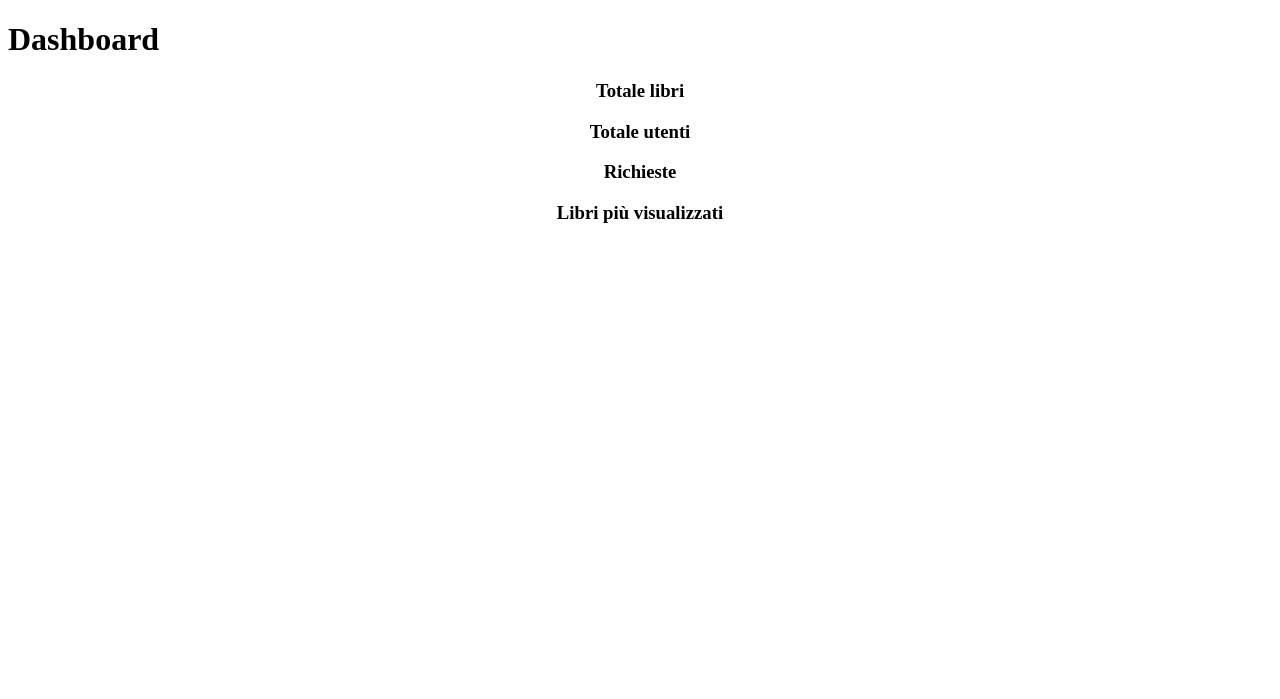
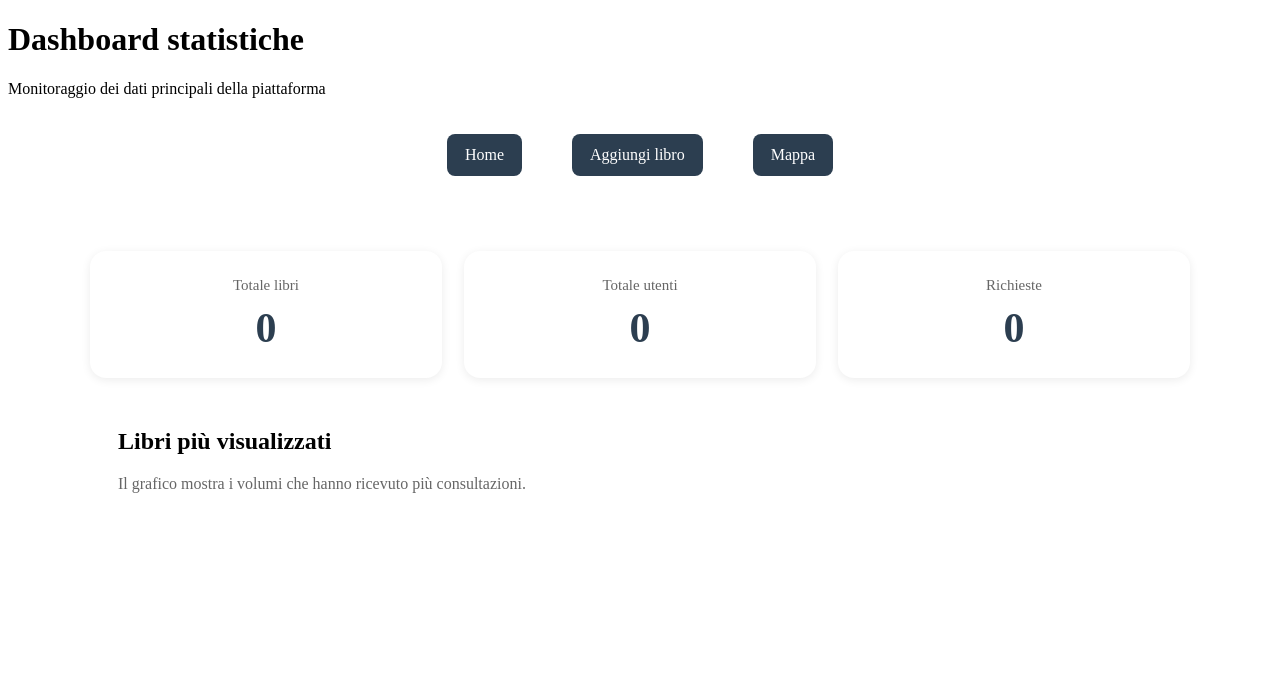
Before and after one commit to Theark86/condivisione-patrimonio-librario-agro-aversano, a PHP site: page /pages/dashboard.html in a window 1280 px wide. Shown: the top 699 px of the page. Run offline with PHP 8.4, Linux system fonts and the light colour scheme; a map, chart or similar area stays blank.

Commit message:
Migliorata grafica dashboard statistiche

```diff
--- a/frontend/css/style.css
+++ b/frontend/css/style.css
@@ -175,3 +175,67 @@
         height: 500px;
     }
 }
+
+/* ===== DASHBOARD PAGE ===== */
+
+.dashboard-header {
+    padding-bottom: 25px;
+}
+
+.dashboard-layout {
+    max-width: 1100px;
+    margin: 30px auto;
+    padding: 0 20px;
+    display: grid;
+    grid-template-columns: repeat(3, 1fr);
+    gap: 22px;
+}
+
+.stat-card {
+    background: white;
+    border-radius: 16px;
+    padding: 26px 20px;
+    box-shadow: 0 2px 10px rgba(0,0,0,0.08);
+    text-align: center;
+}
+
+.stat-label {
+    display: block;
+    font-size: 15px;
+    color: #666;
+    margin-bottom: 10px;
+}
+
+.stat-card strong {
+    font-size: 42px;
+    color: #2c3e50;
+}
+
+.chart-card {
+    grid-column: 1 / -1;
+    padding: 28px;
+    text-align: left;
+}
+
+.chart-card h2 {
+    margin-top: 0;
+}
+
+.chart-description {
+    color: #666;
+    margin-bottom: 25px;
+}
+
+#chart {
+    max-height: 420px;
+}
+
+@media (max-width: 850px) {
+    .dashboard-layout {
+        grid-template-columns: 1fr;
+    }
+
+    .stat-card strong {
+        font-size: 34px;
+    }
+}
--- a/frontend/pages/dashboard.html
+++ b/frontend/pages/dashboard.html
@@ -2,39 +2,47 @@
 <html lang="it">
 <head>
     <meta charset="UTF-8">
-    <title>Dashboard</title>
-
+    <title>Dashboard statistiche</title>
     <link rel="stylesheet" href="../css/style.css">
-
     <script src="https://cdn.jsdelivr.net/npm/chart.js"></script>
 </head>
 <body>
 
-<header>
-    <h1>Dashboard</h1>
+<header class="dashboard-header">
+    <h1>Dashboard statistiche</h1>
+    <p>Monitoraggio dei dati principali della piattaforma</p>
+
+    <nav class="nav-buttons">
+        <a href="index.html" class="button-link">Home</a>
+        <a href="add-book.html" class="button-link">Aggiungi libro</a>
+        <a href="map.html" class="button-link">Mappa</a>
+    </nav>
 </header>
 
-<main class="container">
+<main class="dashboard-layout">
 
-    <div class="card">
-        <h3>Totale libri</h3>
-        <p id="books-count"></p>
-    </div>
+    <section class="stat-card">
+        <span class="stat-label">Totale libri</span>
+        <strong id="books-count">0</strong>
+    </section>
 
-    <div class="card">
-        <h3>Totale utenti</h3>
-        <p id="users-count"></p>
-    </div>
+    <section class="stat-card">
+        <span class="stat-label">Totale utenti</span>
+        <strong id="users-count">0</strong>
+    </section>
 
-    <div class="card">
-        <h3>Richieste</h3>
-        <p id="requests-count"></p>
-    </div>
+    <section class="stat-card">
+        <span class="stat-label">Richieste</span>
+        <strong id="requests-count">0</strong>
+    </section>
 
-    <div class="card full-width">
-        <h3>Libri più visualizzati</h3>
+    <section class="card chart-card">
+        <h2>Libri più visualizzati</h2>
+        <p class="chart-description">
+            Il grafico mostra i volumi che hanno ricevuto più consultazioni.
+        </p>
         <canvas id="chart"></canvas>
-    </div>
+    </section>
 
 </main>
 
```
